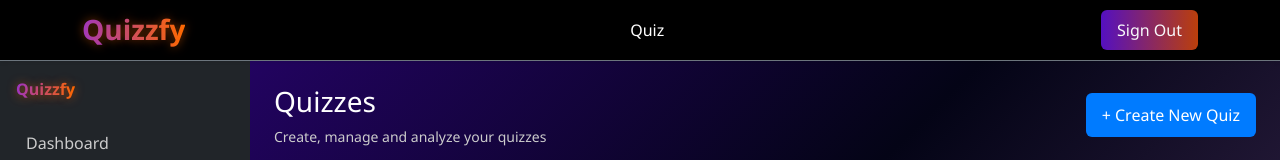
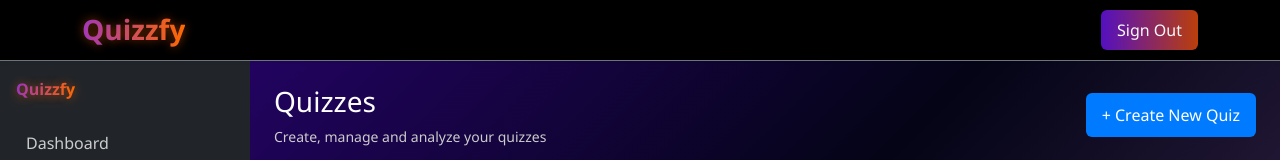
Before and after one commit to Janvi521/Quizzfy-Frontend, a React (Vite) app: page /Dashboard in a window 1280 px wide. Shown: the top 160 px of the page. Built offline with nearby package versions, Linux system fonts and the light colour scheme.

Commit message:
Update Navbar.jsx

```diff
--- a/src/comopents/navbar/Navbar.jsx
+++ b/src/comopents/navbar/Navbar.jsx
@@ -25,7 +25,7 @@ function Navbar() {
           <div className="collapse navbar-collapse" id="navbarNav">
             <ul className="navbar-nav mx-auto mb-2 mb-lg-0">
               <li className="nav-item">
-                <Link className="nav-link text-white" to="/Quiz">Quiz</Link>
+{/*                 <Link className="nav-link text-white" to="/Quiz">Quiz</Link> */}
               </li>
               <li className="nav-item">
 {/*                 <a className="nav-link text-white" href="#">Topics</a> */}
```
